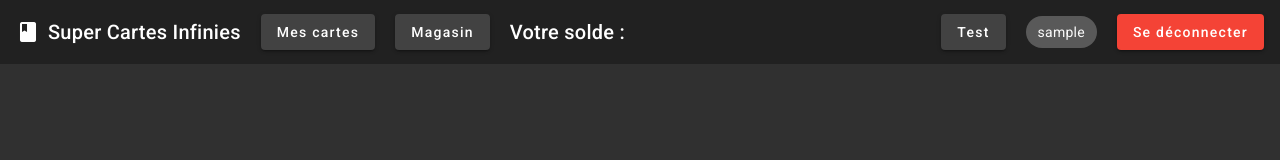
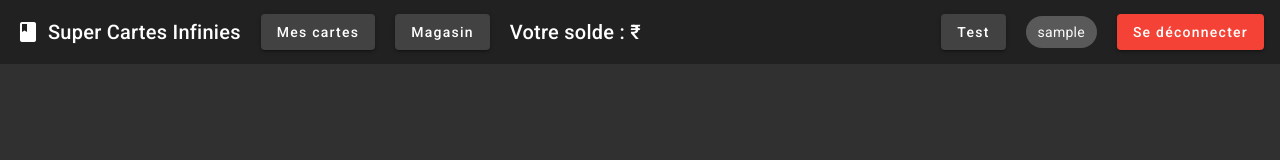
Before and after one commit to ColinMarotte/5W5_TP_Client, an Angular app in the folder ngsci-depart-main/: page /#/login in a window 1280 px wide. Shown: the top 160 px of the page. Built offline with nearby package versions, Linux system fonts and the light colour scheme; sample sign-in values are in the browser's storage.

Commit message:
FCT - Voir le solde de son compte

```diff
--- a/ngsci-depart-main/src/app/app.component.html
+++ b/ngsci-depart-main/src/app/app.component.html
@@ -9,7 +9,7 @@
   <button mat-raised-button [routerLink]="['/magasin']" style="margin-left: 20px;">Magasin</button>
   }
   @if(isLogged()){
-  <h2 style="margin-left: 20px;">Votre solde : {{getSolde()}}</h2>
+  <h2 style="margin-left: 20px;">Votre solde : {{getSolde()}} &#8377;</h2>
   }
   <span style="flex: 1 1 auto;"></span>
   @if (isLogged()) {
--- a/ngsci-depart-main/src/app/app.component.ts
+++ b/ngsci-depart-main/src/app/app.component.ts
@@ -26,7 +26,7 @@ import { MatSnackBar, MatSnackBarModule } from '@angular/material/snack-bar';
 })
 export class AppComponent {
   title = 'supercartesinfinies';
-  solde: number | undefined;
+  solde: number = 0;
   constructor(public router: Router, public matchService: MatchService, public httpService: HttpService, public snackBar: MatSnackBar) { }
 
   isLogged(): boolean {
@@ -42,7 +42,20 @@ export class AppComponent {
     let soldeString: string | null = sessionStorage.getItem("Solde")
     if (soldeString) {
       let solde: number | null = parseInt(soldeString);
+      this.solde = solde
       return solde
+    }
+    return
+  }
+
+  ajouterAuSolde(montantAAjouter: number) {
+    let soldeString: string | null = sessionStorage.getItem("Solde")
+    if (soldeString) {
+      let solde: number | null = parseInt(soldeString);
+      this.solde += solde + montantAAjouter
+
+      sessionStorage.setItem("Solde", this.solde.toString())
+      return
     }
     return
   }
--- a/ngsci-depart-main/src/app/match/match.component.ts
+++ b/ngsci-depart-main/src/app/match/match.component.ts
@@ -1,5 +1,5 @@
-import { Component, OnDestroy, OnInit } from '@angular/core';
-import { ActivatedRoute, Router } from '@angular/router';
+import { Component, EventEmitter, OnDestroy, OnInit, Output } from '@angular/core';
+import { ActivatedRoute, OutletContext, Router } from '@angular/router';
 import { MatButtonModule } from '@angular/material/button';
 import { MatchService } from '../services/match.service';
 import { ApiService } from '../services/api.service';
@@ -12,6 +12,7 @@ import { Subscription } from 'rxjs';
 import { CommonModule } from '@angular/common';
 import { MatProgressSpinner } from '@angular/material/progress-spinner';
 
+
 @Component({
   selector: 'app-match',
   templateUrl: './match.component.html',
@@ -20,6 +21,8 @@ import { MatProgressSpinner } from '@angular/material/progress-spinner';
   imports: [BattlefieldComponent, EnemyhandComponent, PlayerhandComponent, MatButtonModule, HealthComponent, CommonModule]
 })
 export class MatchComponent implements OnInit {
+
+  @Output() addToSoldeEvent = new EventEmitter<number>();
 
   matchId: number = 0;
 
@@ -48,6 +51,7 @@ export class MatchComponent implements OnInit {
 
   async endMatch() {
     this.matchService.clearMatch();
+    this.addToSoldeEvent.emit(this.matchService.moneyWon)
     await this.router.navigate(['/']);
   }
 
--- a/ngsci-depart-main/src/app/services/match.service.ts
+++ b/ngsci-depart-main/src/app/services/match.service.ts
@@ -1,3 +1,4 @@
+import { AppComponent } from './../app.component';
 import { Card, MatchData, PlayableCard } from 'src/app/models/models';
 import { PlayerData } from '../models/models';
 import { Injectable } from '@angular/core';
@@ -26,6 +27,7 @@ export class MatchService {
   matchfini: boolean = false;
   victoire: boolean = false;
   perdant: number = -1;
+  moneyWon: number | undefined;
 
   hubConnection: HubConnection | undefined;
 
@@ -212,10 +214,12 @@ export class MatchService {
 
         if (event.winningPlayerId === this.currentPlayerId) {
           this.victoire = true;
+          this.moneyWon = event.moneyreceivedbywinner
           console.log("Victoire pour le joueur " + this.currentPlayerId);
         } else {
           this.victoire = false;
           this.perdant = this.currentPlayerId;
+          this.moneyWon = event.moneyreceivedbyloser
           console.log("Défaite pour le joueur " + this.currentPlayerId);
         }
 
```
